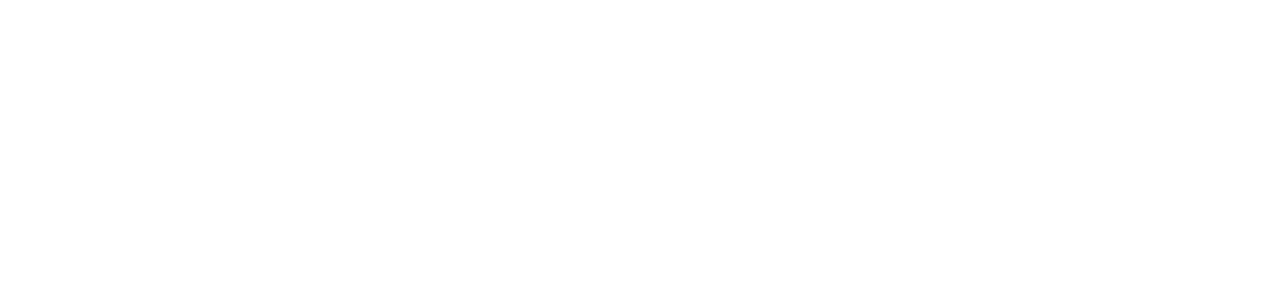
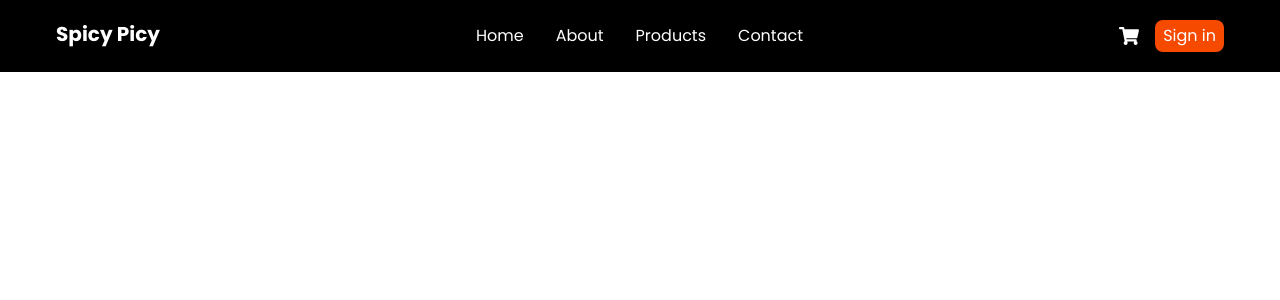
Before and after one commit to Itssanthoshhere/Spicy-Picy, a React (Vite) app: page / in a window 1280 px wide. Shown: the top 300 px of the page. Built offline with nearby package versions, Linux system fonts and the light colour scheme; a web font is replaced by a local one.

Commit message:
feat(navbar): add responsive navbar with mobile menu & cart

```diff
--- a/src/App.jsx
+++ b/src/App.jsx
@@ -1,9 +1,10 @@
 import React from 'react'
+import Navbar from './components/Navbar'
 
 const App = () => {
   return (
     < >
-
+      <Navbar />
     </>
   )
 }
--- /dev/null
+++ b/src/components/Navbar.jsx
@@ -0,0 +1,72 @@
+import React, { useState } from 'react'
+import { FaShoppingCart } from 'react-icons/fa'
+import { AiOutlineClose, AiOutlineMenuUnfold } from 'react-icons/ai'
+
+const Navbar = () => {
+    // State to track whether the mobile menu is open or closed
+    const [menu, setMenu] = useState(false);
+
+    // Function to toggle menu state (open/close)
+    const handleChange = () => {
+        setMenu(!menu);
+    };
+
+    return (
+        <>
+            {/* Main Navbar container */}
+            <div className='flex justify-between px-5 py-5 lg:px-14
+            md:px-10 bg-black text-white'>
+
+                {/* Logo / Brand Name */}
+                <div>
+                    <span className='text-xl font-bold'>Spicy Picy</span>
+                </div>
+
+                {/* Desktop Navigation (hidden on small screens, visible on lg and above) */}
+                <nav className='hidden lg:flex items-center gap-8 px-20'>
+                    <a href="/" className='hover:text-orange-500 transition duration-300 ease-linear'>Home</a>
+                    <a href="/" className='hover:text-orange-500 transition duration-300 ease-linear'>About</a>
+                    <a href="/" className='hover:text-orange-500 transition duration-300 ease-linear'>Products</a>
+                    <a href="/" className='hover:text-orange-500 transition duration-300 ease-linear'>Contact</a>
+                </nav>
+
+                {/* Right section (Cart icon + Sign in button) - hidden on small screens */}
+                <div className='hidden md:flex items-center gap-4'>
+                    {/* Shopping cart icon */}
+                    <FaShoppingCart size={20} />
+
+                    {/* Sign in button */}
+                    <button className='bg-orange-600 px-2 py-1 rounded-lg hover:bg-white
+                    hover:text-black transition duration-300 ease-in-out cursor-pointer'>
+                        Sign in
+                    </button>
+                </div>
+
+                {/* Hamburger menu (only visible on mobile - md:hidden) */}
+                <div className='md:hidden flex items-center'>
+                    {menu ? (
+                        // Close icon when menu is open
+                        <AiOutlineClose size={25} onClick={handleChange} />
+                    ) : (
+                        // Hamburger icon when menu is closed
+                        <AiOutlineMenuUnfold size={25} onClick={handleChange} />
+                    )}
+                </div>
+            </div>
+
+            {/* Mobile Menu (slides in/out based on state) */}
+            <div className={`${menu ? 'translate-x-0' : "-translate-x-full"}
+                lg:hidden flex flex-col absolute bg-black text-white left-0 top-16
+                font-semibold text-2xl text-center pt-8 pb-4 gap-8 w-full h-fit
+                transition-transform duration-300 z-50`}
+            >
+                <a href="/" className='hover:text-orange-500 transition duration-300 ease-linear'>Home</a>
+                <a href="/" className='hover:text-orange-500 transition duration-300 ease-linear'>About</a>
+                <a href="/" className='hover:text-orange-500 transition duration-300 ease-linear'>Products</a>
+                <a href="/" className='hover:text-orange-500 transition duration-300 ease-linear'>Contact</a>
+            </div>
+        </>
+    )
+}
+
+export default Navbar
```
